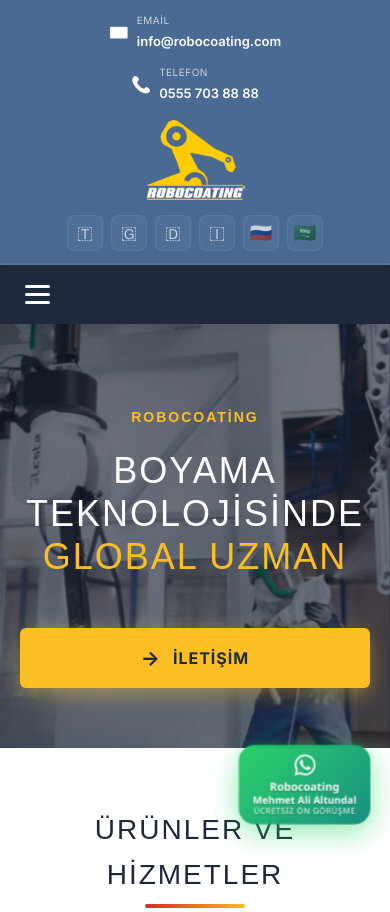
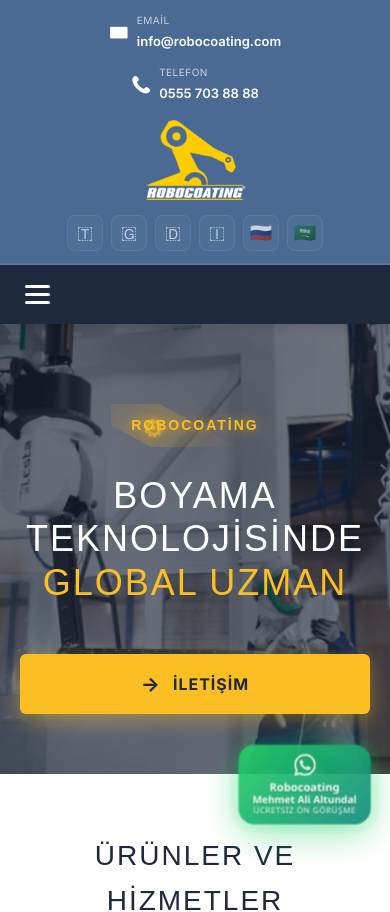
Before and after one commit to satoshikulu/robocoating, a React (Vite) app: page / in a window 390 px wide. Shown: the top 912 px of the page. Built offline with nearby package versions, Linux system fonts and the light colour scheme; a web font is replaced by a local one.

Commit message:
Add industrial gear animation and interactive effects to hero title

```diff
--- a/src/components/Hero.css
+++ b/src/components/Hero.css
@@ -99,6 +99,191 @@
   font-family: 'Anta', sans-serif;
 }
 
+/* Industrial Title Effect */
+.industrial-title {
+  position: relative;
+  cursor: pointer;
+  padding: 15px 30px;
+  overflow: hidden;
+  transition: all 0.3s ease;
+}
+
+.industrial-title::before {
+  content: '';
+  position: absolute;
+  top: 0;
+  left: -100%;
+  width: 100%;
+  height: 100%;
+  background: linear-gradient(90deg, transparent, rgba(251, 191, 36, 0.2), transparent);
+  transition: left 0.5s ease;
+}
+
+.industrial-title:hover::before {
+  left: 100%;
+}
+
+.metallic-text {
+  position: relative;
+  color: #fbbf24;
+  text-shadow:
+    0 0 10px rgba(251, 191, 36, 0.5),
+    0 0 20px rgba(251, 191, 36, 0.3),
+    0 0 30px rgba(251, 191, 36, 0.2);
+  animation: industrialPulse 2s ease-in-out infinite;
+  transition: all 0.3s ease;
+}
+
+@keyframes industrialPulse {
+  0%, 100% {
+    text-shadow:
+      0 0 10px rgba(251, 191, 36, 0.5),
+      0 0 20px rgba(251, 191, 36, 0.3),
+      0 0 30px rgba(251, 191, 36, 0.2);
+  }
+  50% {
+    text-shadow:
+      0 0 15px rgba(251, 191, 36, 0.7),
+      0 0 30px rgba(251, 191, 36, 0.5),
+      0 0 45px rgba(251, 191, 36, 0.3),
+      0 0 60px rgba(251, 191, 36, 0.2);
+  }
+}
+
+.industrial-title:hover .metallic-text {
+  text-shadow:
+    0 0 20px rgba(251, 191, 36, 0.8),
+    0 0 40px rgba(251, 191, 36, 0.6),
+    0 0 60px rgba(251, 191, 36, 0.4),
+    0 0 80px rgba(251, 191, 36, 0.3);
+  transform: scale(1.05);
+  letter-spacing: 3px;
+}
+
+/* Spark Particles */
+.spark-particle {
+  position: absolute;
+  width: 3px;
+  height: 3px;
+  background: #fbbf24;
+  border-radius: 50%;
+  pointer-events: none;
+  animation: sparkFly 1.2s ease-out forwards;
+  z-index: 10;
+  box-shadow: 0 0 6px rgba(251, 191, 36, 0.8);
+}
+
+@keyframes sparkFly {
+  0% {
+    transform: translate(0, 0) scale(1);
+    opacity: 1;
+  }
+  100% {
+    transform: translate(var(--tx, 40px), var(--ty, -80px)) scale(0);
+    opacity: 0;
+  }
+}
+
+/* Industrial Bottom Line Effect */
+.industrial-line {
+  position: absolute;
+  bottom: -5px;
+  left: 0;
+  width: 0;
+  height: 3px;
+  background: linear-gradient(90deg, transparent, #fbbf24, transparent);
+  transition: width 0.6s ease;
+  box-shadow:
+    0 0 10px rgba(251, 191, 36, 0.8),
+    0 0 20px rgba(251, 191, 36, 0.4);
+}
+
+.industrial-title:hover .industrial-line {
+  width: 100%;
+}
+
+/* Industrial Gear Animation */
+.industrial-title::before {
+  content: '⚙';
+  position: absolute;
+  top: 50%;
+  left: -40px;
+  font-size: 24px;
+  color: rgba(251, 191, 36, 0.6);
+  transform: translateY(-50%);
+  animation: gearRotate 4s linear infinite;
+  text-shadow: 0 0 10px rgba(251, 191, 36, 0.4);
+}
+
+@keyframes gearRotate {
+  0% {
+    transform: translateY(-50%) rotate(0deg);
+  }
+  100% {
+    transform: translateY(-50%) rotate(360deg);
+  }
+}
+
+/* Second Gear on Right */
+.industrial-title::after {
+  content: '⚙';
+  position: absolute;
+  top: 50%;
+  right: -40px;
+  font-size: 20px;
+  color: rgba(251, 191, 36, 0.5);
+  transform: translateY(-50%);
+  animation: gearRotateReverse 3s linear infinite;
+  text-shadow: 0 0 10px rgba(251, 191, 36, 0.4);
+}
+
+@keyframes gearRotateReverse {
+  0% {
+    transform: translateY(-50%) rotate(0deg);
+  }
+  100% {
+    transform: translateY(-50%) rotate(-360deg);
+  }
+}
+
+.industrial-title:hover::before,
+.industrial-title:hover::after {
+  color: rgba(251, 191, 36, 1);
+  text-shadow:
+    0 0 15px rgba(251, 191, 36, 0.8),
+    0 0 30px rgba(251, 191, 36, 0.5);
+}
+
+/* Welding Effect on Hover */
+.industrial-title:active .metallic-text {
+  animation: weldingFlicker 0.2s ease-in-out 3;
+}
+
+@keyframes weldingFlicker {
+  0%, 100% {
+    text-shadow:
+      0 0 20px rgba(251, 191, 36, 0.8),
+      0 0 40px rgba(251, 191, 36, 0.6);
+  }
+  25% {
+    text-shadow:
+      0 0 30px rgba(251, 191, 36, 1),
+      0 0 60px rgba(255, 255, 255, 0.5),
+      0 0 80px rgba(251, 191, 36, 0.8);
+  }
+  50% {
+    text-shadow:
+      0 0 15px rgba(251, 191, 36, 0.6),
+      0 0 30px rgba(251, 191, 36, 0.4);
+  }
+  75% {
+    text-shadow:
+      0 0 25px rgba(251, 191, 36, 0.9),
+      0 0 50px rgba(255, 255, 255, 0.4),
+      0 0 70px rgba(251, 191, 36, 0.7);
+  }
+}
+
 .hero-text h1 {
   font-size: 68px;
   font-weight: 400;
@@ -167,6 +352,10 @@
   .hero-text h1 {
     font-size: 52px;
   }
+
+  .metallic-text {
+    font-size: 16px;
+  }
 }
 
 @media (max-width: 768px) {
@@ -184,6 +373,14 @@
     font-size: 14px;
   }
 
+  .industrial-title {
+    padding: 10px 20px;
+  }
+
+  .metallic-text {
+    font-size: 14px;
+  }
+
   .btn {
     width: 100%;
     justify-content: center;
--- a/src/components/Hero.jsx
+++ b/src/components/Hero.jsx
@@ -10,6 +10,7 @@
 
 function Hero({ setCurrentSection }) {
   const contentRef = useRef(null)
+  const titleRef = useRef(null)
 
   useEffect(() => {
     // Trigger animation on mount
@@ -20,6 +21,25 @@
     }, 100)
     return () => clearTimeout(timer)
   }, [])
+
+  // Spark effect on mouse move
+  const handleMouseMove = (e) => {
+    if (!titleRef.current) return
+
+    const rect = titleRef.current.getBoundingClientRect()
+    const x = e.clientX - rect.left
+    const y = e.clientY - rect.top
+
+    // Create spark particle
+    const spark = document.createElement('div')
+    spark.className = 'spark-particle'
+    spark.style.left = `${x}px`
+    spark.style.top = `${y}px`
+    titleRef.current.appendChild(spark)
+
+    // Remove spark after animation
+    setTimeout(() => spark.remove(), 1000)
+  }
 
   const backgroundImages = [
     lesta1,
@@ -54,7 +74,14 @@
       <div className="container">
         <div className="hero-content">
           <div ref={contentRef} className="hero-text scroll-fade-in">
-            <div className="hero-label">Robocoating</div>
+            <div
+              ref={titleRef}
+              className="hero-label industrial-title"
+              onMouseMove={handleMouseMove}
+            >
+              <span className="metallic-text">Robocoating</span>
+              <div className="industrial-line"></div>
+            </div>
             <h1>
               BOYAMA TEKNOLOJİSİNDE
               <br />
```
